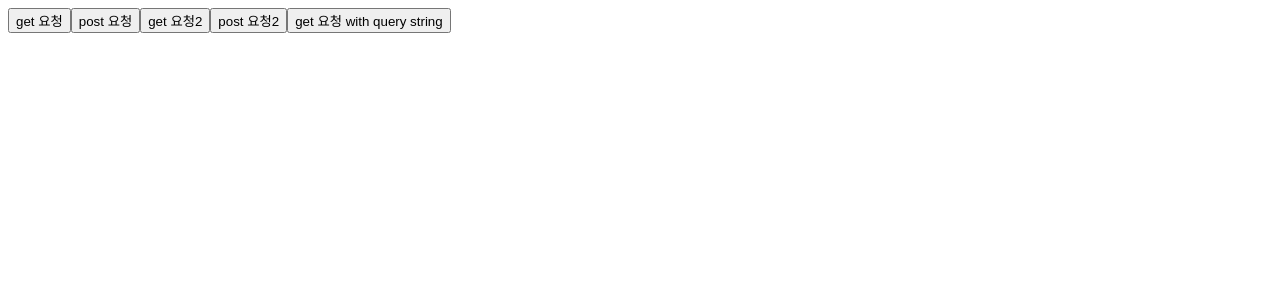
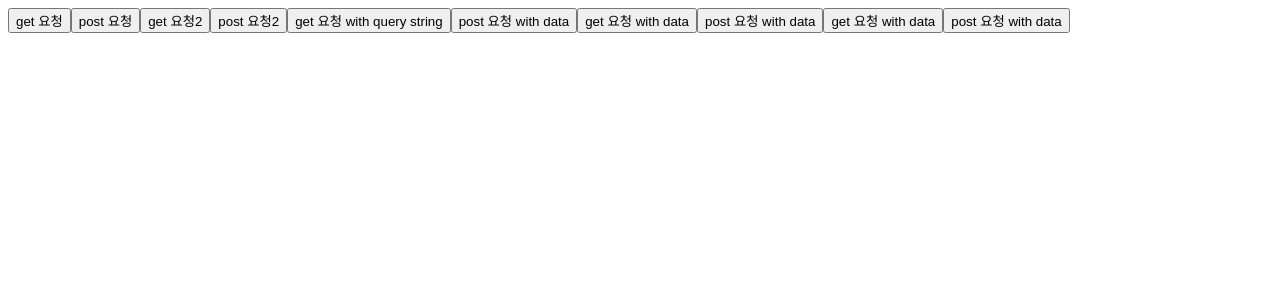
Before and after one commit to parkjaewook1/react20240509, a React (Vite) app: page / in a window 1280 px wide. Shown: the top 300 px of the page. Built offline with nearby package versions, Linux system fonts and the light colour scheme.

Commit message:
/api/someurl 의 get 요청 버튼 작성

```diff
--- a/src/App.jsx
+++ b/src/App.jsx
@@ -4,7 +4,7 @@ import axios from "axios";
 function App(props) {
   function handleClickButton1() {
     // ajax get 요청
-    axios.get("/api");
+    axios.get("/api/someurl");
   }
 
   function handleClickButton2() {
@@ -25,17 +25,52 @@ function App(props) {
     params.append("id", 3);
     params.append("name", "son");
     params.append("email", "son@son.com");
+    // axios.get("/api/someurl3?" + params);
+    axios.get(`/api/someurl3?${params}`);
+  }
 
-    axios.get(`/api/someurl3?${params}`);
+  function handleClickButton6() {
+    const params = new URLSearchParams();
+    params.append("id", 5);
+    params.append("city", "서울");
+    params.append("country", "한국");
+
+    axios.post("/api/someurl3", params);
+  }
+
+  function handleClickButton7() {
+    const data = new URLSearchParams();
+    data.append("address", "신촌");
+    data.append("birthDate", "2000-01-01");
+    data.append("inserted", "1999-12-12T13:12:11");
+
+    axios.get(`/api/someurl4?${data}`);
+  }
+
+  function handleClickButton8() {
+    const params = new URLSearchParams();
+    params.append("foods", "pizza");
+    params.append("foods", "coffee");
+    params.append("item", "iphone");
+
+    axios.post("/api/someurl4", params);
   }
 
   return (
     <div>
       <button onClick={handleClickButton1}>get 요청</button>
       <button onClick={handleClickButton2}>post 요청</button>
+      {/* /api/someurl2 get/post */}
       <button onClick={handleClickButton3}>get 요청2</button>
       <button onClick={handleClickButton4}>post 요청2</button>
+      {/* data도 함께 보내기 */}
       <button onClick={handleClickButton5}>get 요청 with query string</button>
+      <button onClick={handleClickButton6}>post 요청 with data</button>
+      {/* /api/someurl4 get/post with data */}
+      <button>get 요청 with data</button>
+      <button>post 요청 with data</button>
+      <button onClick={handleClickButton7}>get 요청 with data</button>
+      <button onClick={handleClickButton8}>post 요청 with data</button>
     </div>
   );
 }
```
